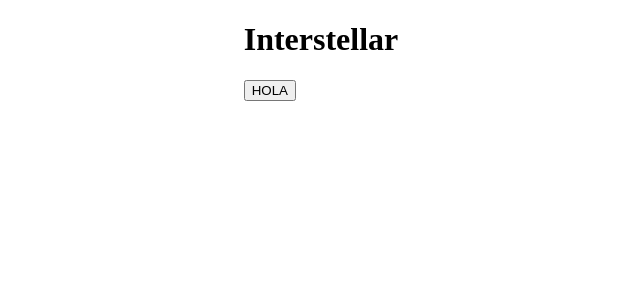
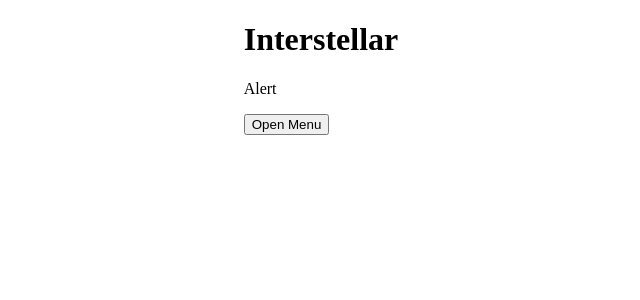
Before and after one commit to azul-de-prusia/Burger-Queen, a React (Create React App) app: page /Home in a window 1280 px wide. Shown: the top 300 px of the page, without its empty margins (319-959 px from the left). Built offline with nearby package versions, Linux system fonts and the light colour scheme.

Commit message:
menu route in a button, it works

```diff
--- a/src/App.js
+++ b/src/App.js
@@ -1,6 +1,7 @@
 import React from 'react';
 import './App.css';
 import Routes from './Routes';
+
 
 
 function App() {
@@ -10,9 +11,7 @@
       <header className="App-header">
       <h1>Interstellar</h1>
       </header>
-     < a href="/Menu">
-     <button>HOLA</button>
-     </a>
+
       <Routes />
 
     </div>
--- /dev/null
+++ b/src/Components/Home.js
@@ -0,0 +1,18 @@
+import Menu from "./Menu";
+import React, {Component} from 'react';
+import RedirectMenu from './RedirectMenu';
+
+class Home extends Component {
+    constructor() {
+        super();
+    }
+render() {
+    return(
+    <div className= "home">
+        <p>Alert</p>
+        <RedirectMenu />
+        </div>
+    )}
+}
+
+export default Home;
--- /dev/null
+++ b/src/Components/RedirectMenu.js
@@ -0,0 +1,18 @@
+import React, {Component} from 'react';
+
+class RedirectMenu extends Component {
+    constructor() {
+        super();
+    }
+render() {
+    return(
+    <div>
+             < a href="/Menu">
+     <button>Open Menu</button>
+     </a>
+    </div>
+    )
+    }
+}
+
+export default RedirectMenu;
--- a/src/Routes.js
+++ b/src/Routes.js
@@ -6,6 +6,7 @@
 import OrderReady from './Components/OrderReady';
 import SendOrder from './Components/Sendorder';
 import WaitForFood from './Components/WaitForFood';
+import Home from './Components/Home';
 
 
 
@@ -20,6 +21,7 @@
       <Route path="/OrderReady" component ={OrderReady}/>
       <Route path="/SendOrder" component ={SendOrder}/>
       <Route path="/WaitForFood" component ={WaitForFood}/>
+      <Route path="/Home" component ={Home}/>
     </Switch>
     </BrowserRouter>
   )
```
